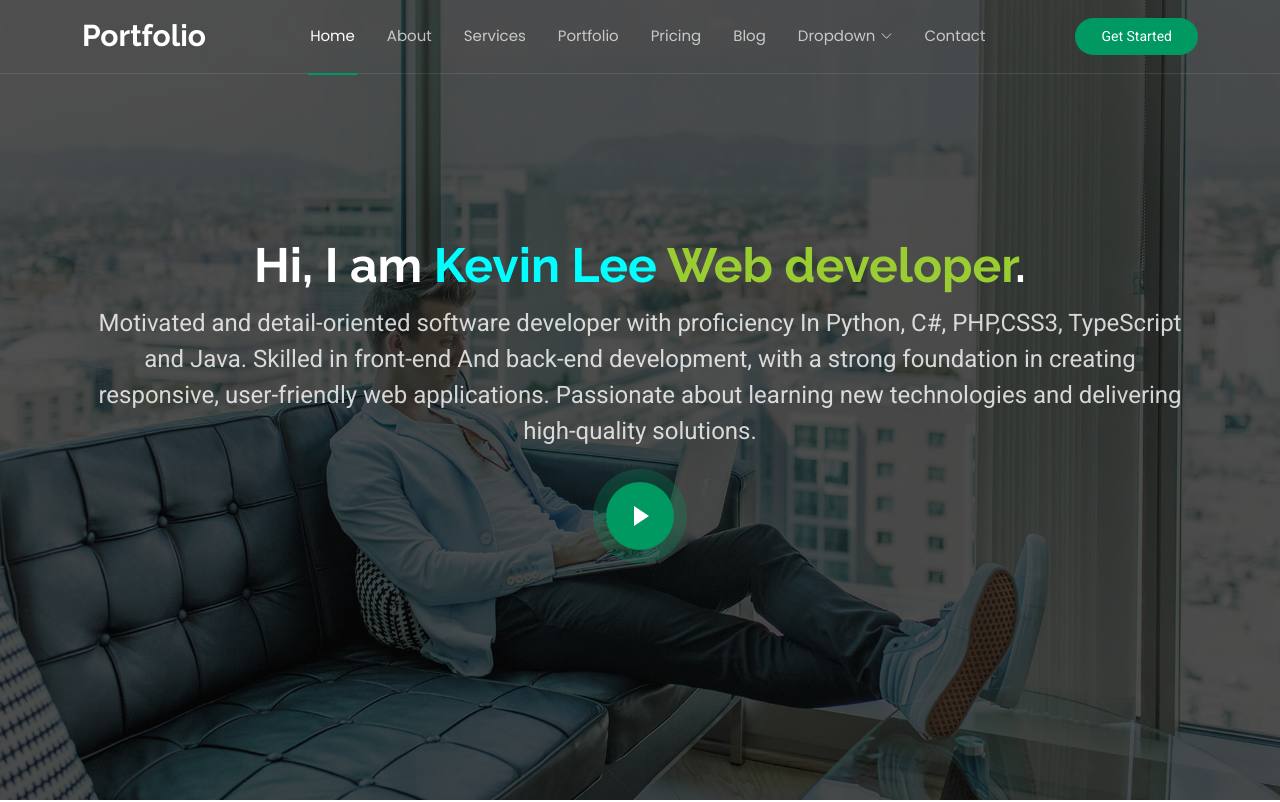
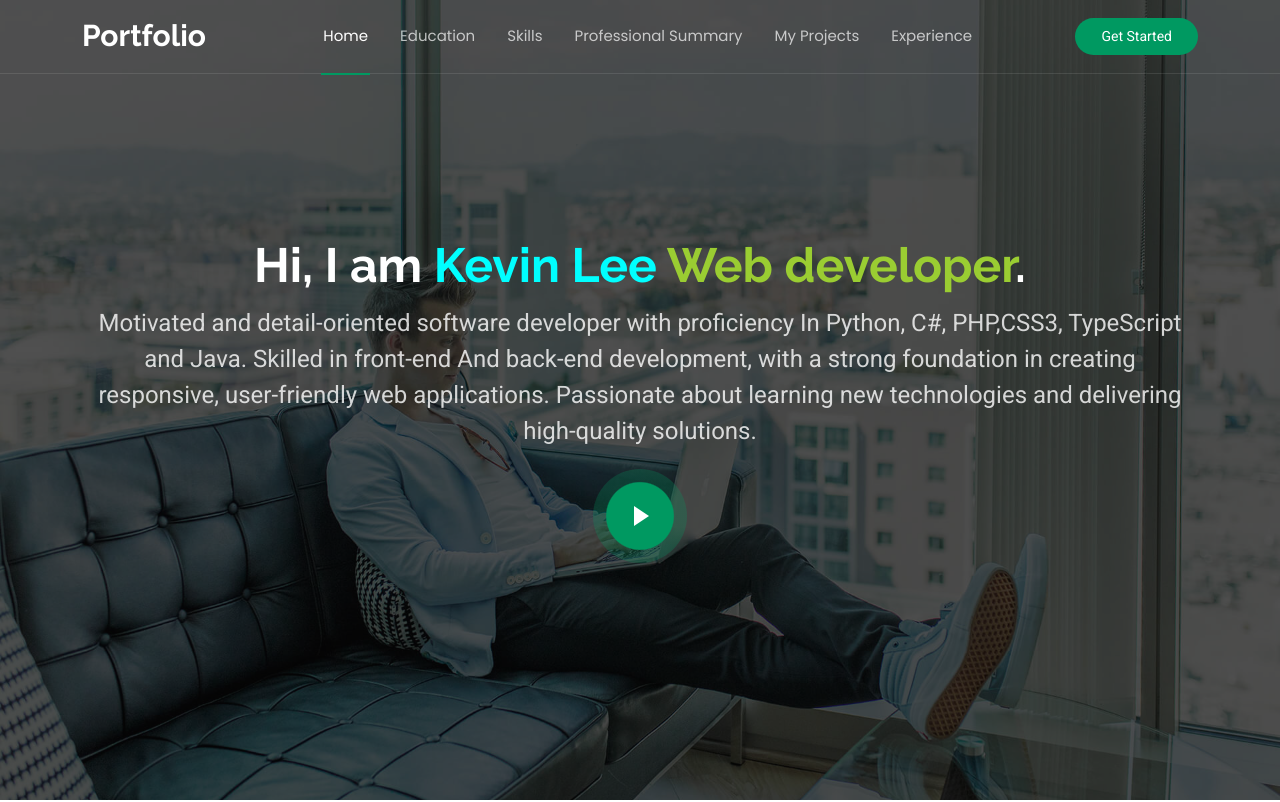
Before and after one commit to ltony081513/jimao, a plain HTML site: page index.html in a window 1280 px wide. Shown: the top 802 px of the page. Drawn offline with Linux system fonts and the light colour scheme.

Commit message:
nav bar changed

```diff
--- a/index.html
+++ b/index.html
@@ -9,8 +9,8 @@
   <meta name="keywords" content="">
 
   <!-- Favicons -->
-  <link href="assets/img/favicon.png" rel="icon">
-  <link href="assets/img/apple-touch-icon.png" rel="apple-touch-icon">
+  <!-- <link href="assets/img/favicon.png" rel="icon"> -->
+  <!-- <link href="assets/img/apple-touch-icon.png" rel="apple-touch-icon"> -->
 
   <!-- Fonts -->
   <link href="https://fonts.googleapis.com" rel="preconnect">
@@ -51,11 +51,12 @@
       <nav id="navmenu" class="navmenu">
         <ul>
           <li><a href="#hero" class="active">Home</a></li>
-          <li><a href="#about">About</a></li>
-          <li><a href="#services">Services</a></li>
-          <li><a href="#portfolio">Portfolio</a></li>
-          <li><a href="#pricing">Pricing</a></li>
-          <li><a href="blog.html">Blog</a></li>
+          <li><a href="#about">Education</a></li>
+          <li><a href="#services">Skills</a></li>
+          <li><a href="#portfolio">Professional Summary</a></li>
+          <li><a href="#pricing">My Projects</a></li>
+          <li><a href="#experience">Experience</a></li>
+          <!-- <li><a href="blog.html">Blog</a></li>
           <li class="dropdown"><a href="#"><span>Dropdown</span> <i class="bi bi-chevron-down toggle-dropdown"></i></a>
             <ul>
               <li><a href="#">Dropdown 1</a></li>
@@ -73,7 +74,7 @@
               <li><a href="#">Dropdown 4</a></li>
             </ul>
           </li>
-          <li><a href="#contact">Contact</a></li>
+          <li><a href="#contact">Contact</a></li> -->
         </ul>
         <i class="mobile-nav-toggle d-xl-none bi bi-list"></i>
       </nav>
@@ -92,14 +93,15 @@
 
       <div class="container d-flex flex-column align-items-center text-center">
         <h2 data-aos="fade-up" data-aos-delay="100">Hi, I am <span style="color: aqua;">Kevin Lee </span><span style="color: yellowgreen;">Web developer</span>.</h2>
-        <p data-aos="fade-up" data-aos-delay="200">Motivated and detail-oriented software developer with proficiency
-   In Python, C#, PHP,CSS3, TypeScript and Java. Skilled in front-end
-   And back-end development, with a strong foundation in creating
-   responsive, user-friendly web applications. Passionate about learning
-   new technologies and delivering high-quality solutions.
-</p>
+        <p data-aos="fade-up" data-aos-delay="200">
+          Motivated and detail-oriented software developer with proficiency
+          In Python, C#, PHP,CSS3, TypeScript and Java. Skilled in front-end
+          And back-end development, with a strong foundation in creating
+          responsive, user-friendly web applications. Passionate about learning
+          new technologies and delivering high-quality solutions.
+        </p>
         <div data-aos="fade-up" data-aos-delay="300">
-          <a href="https://www.youtube.com/watch?v=Y7f98aduVJ8" class="glightbox pulsating-play-btn"></a>
+          <a href="" class="glightbox pulsating-play-btn"></a>
         </div>
       </div>
 
```
